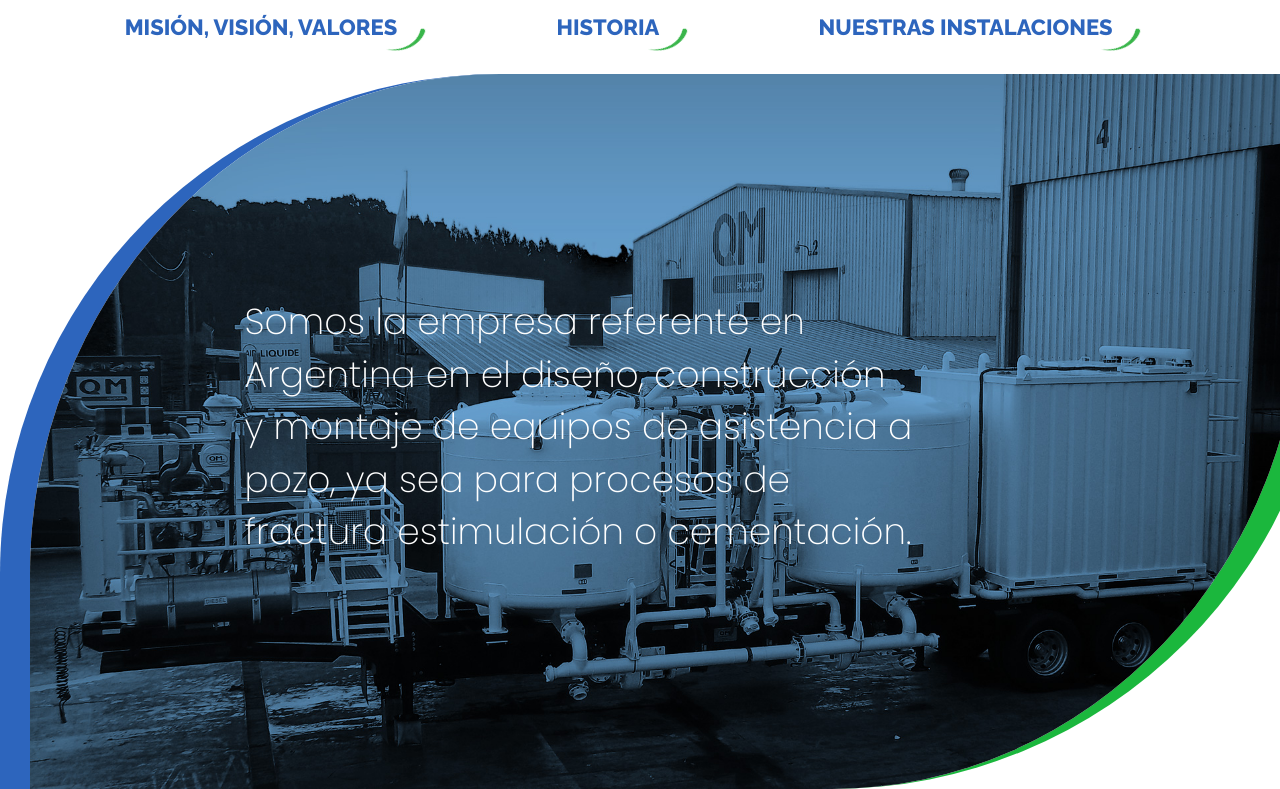
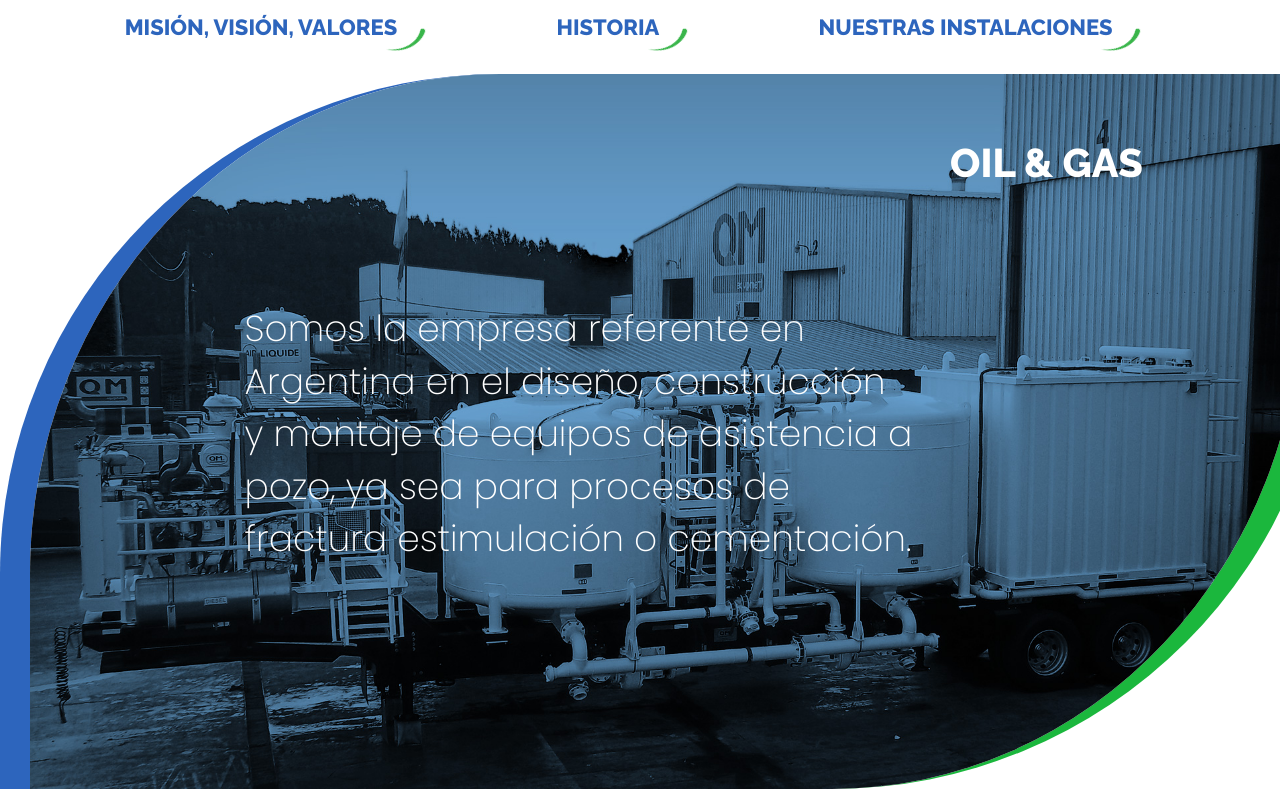
Before and after one commit to Santiago-Stellatelli/Proyectocopia, a plain HTML site: page Pagqm.html in a window 1280 px wide. Shown: the part 1481-2270 px from the top of the page. Drawn offline with Linux system fonts and the light colour scheme.

Commit message:
contenido oil and gas

```diff
--- a/Pagqm.html
+++ b/Pagqm.html
@@ -88,6 +88,7 @@
             </div>
             <div id="contenido3">
             <img src="equipo 4.jpg" alt="equipo 4" id="fotogas">
+            <h2 id="textesp3">OIL & GAS</h2>
             <h2 id="text3">Somos la empresa referente en<br> Argentina en el diseño, construcción <br> y montaje de equipos de asistencia a <br>pozo, ya sea para procesos de <br>fractura estimulación o cementación.</h2>
             </div>
 
--- a/estilos.css
+++ b/estilos.css
@@ -258,9 +258,19 @@ body {
     color: white;
     z-index: 2;
     display: flex;
-    margin-top: -450px;
+    margin-top: 160px;
     font-family: 'Poppins', sans-serif;
     margin-left: 450px;
     scale: 1.5;
     font-weight: lighter;
 }
+
+#textesp3{
+    font-size: 40px;
+    font-family: 'Raleway', sans-serif;
+    color: white;
+    margin-top: -650px;
+    margin-left: 950px;
+    display: flex;
+    z-index: 3;
+}
```
